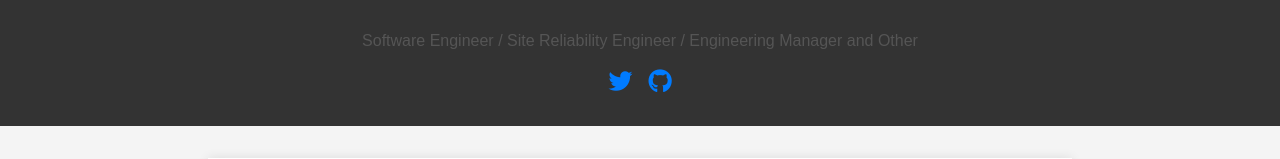
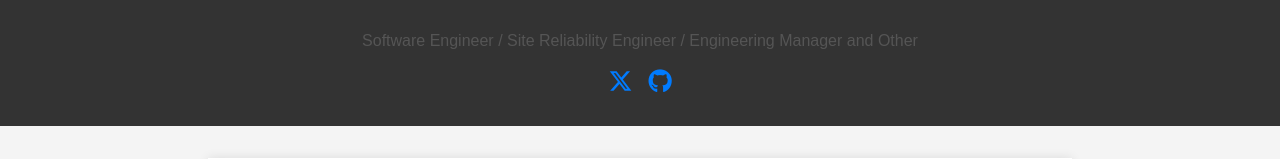
Before and after one commit to yuzoiwasaki/yuzoiwasaki.me, a SvelteKit app: page / in a window 1280 px wide. Shown: the part 254-413 px from the top of the page. Built offline with nearby package versions, Linux system fonts and the light colour scheme.

Commit message:
Update twitter icon

```diff
--- a/src/routes/Header.svelte
+++ b/src/routes/Header.svelte
@@ -12,7 +12,7 @@
 
   <div class="profile-icons">
     <a href="https://twitter.com/yuzoiwasaki" target="_blank"
-      ><i class="fa-brands fa-twitter"></i></a
+      ><i class="fa-brands fa-x-twitter"></i></a
     >
     <a href="https://github.com/yuzoiwasaki" target="_blank"
       ><i class="fa-brands fa-github"></i></a
```
